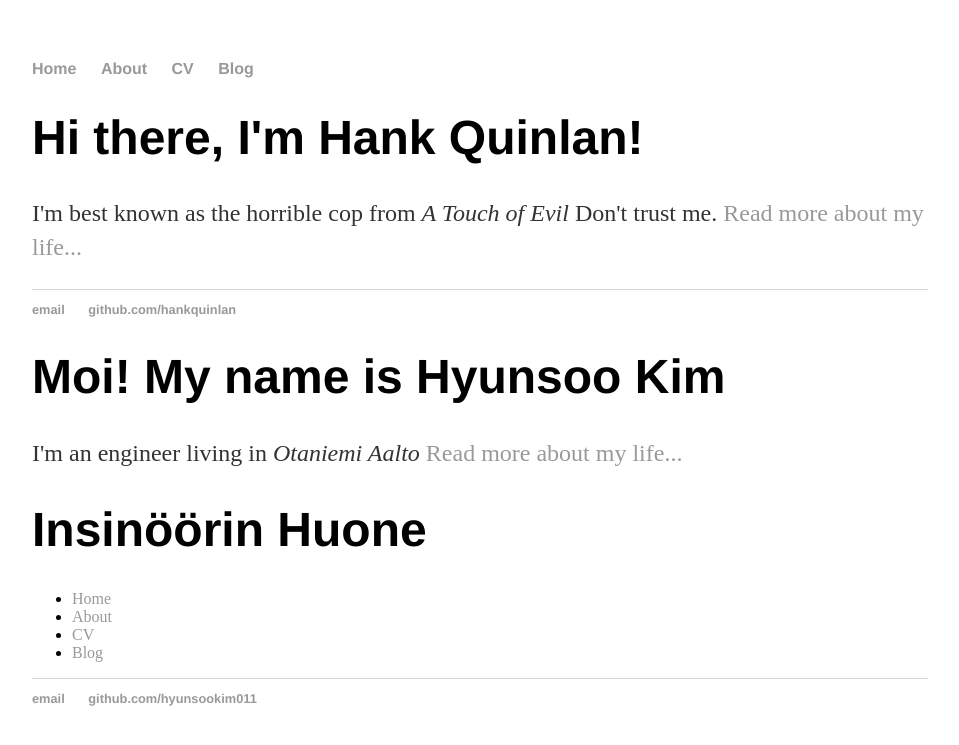
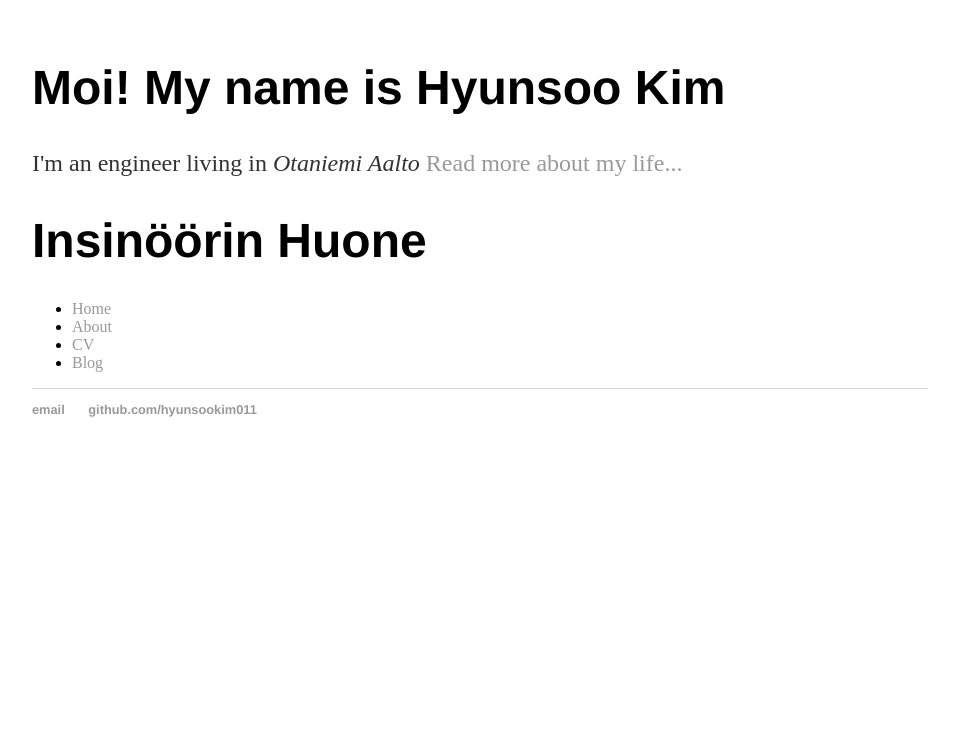
Before and after one commit to hyunsookim011/hyunsookim011.github.io, a Jekyll site: the page index.html, which Jekyll copies as it is, in a window 1280 px wide. Shown: the top 745 px of the page, without its empty margins (160-1119 px from the left). Built offline with Jekyll 4.4.1, drawn with Linux system fonts in a browser that asks for light colours; Markdown is read by kramdown in place of the engine named in the settings.

Commit message:
Update index.html

```diff
--- a/index.html
+++ b/index.html
@@ -2,33 +2,12 @@
 <!DOCTYPE html>
 <html>
 	<head>
-		<title>H</title>
+		<title>Hyunsookim011</title>
 		<!-- link to main stylesheet -->
 		<link rel="stylesheet" type="text/css" href="/css/main.css">
 	</head>
 	<body>
-		<nav>
-    		<ul>
-        		<li><a href="/">Home</a></li>
-	        	<li><a href="/about">About</a></li>
-        		<li><a href="/cv">CV</a></li>
-        		<li><a href="/blog">Blog</a></li>
-    		</ul>
-		</nav>
-		<div class="container">
-    		<div class="blurb">
-        		<h1>Hi there, I'm Hank Quinlan!</h1>
-				<p>I'm best known as the horrible cop from <em>A Touch of Evil</em> Don't trust me. <a href="/about">Read more about my life...</a></p>
-    		</div><!-- /.blurb -->
-		</div><!-- /.container -->
-		<footer>
-    		<ul>
-        		<li><a href="mailto:hankquinlanhub@gmail.com">email</a></li>
-        		<li><a href="https://github.com/hankquinlan">github.com/hankquinlan</a></li>
-			</ul>
-		</footer>
-	</body>
-</html>
+
 <div class="blurb">
 	<h1>Moi! My name is Hyunsoo Kim </h1>
 	<p>I'm an engineer living in  <em> Otaniemi Aalto </em><a href="/about">Read more about my life...</a></p>
```
